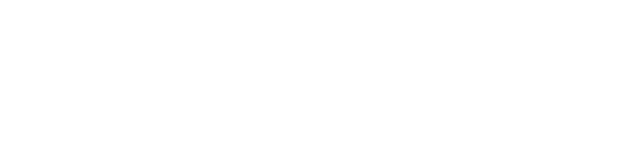
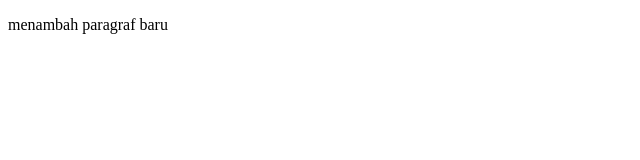
Before and after one commit to rezaaminulloh/git-test, a plain HTML site: page index.html in a window 1280 px wide. Shown: the whole page, without its empty margins (0-640 px from the left). Drawn offline with Linux system fonts and the light colour scheme.

Commit message:
menambahkan paragraf di index.html

```diff
--- a/index.html
+++ b/index.html
@@ -7,6 +7,6 @@
     <title>hello world!</title>
 </head>
 <body>
-
+    <p>menambah paragraf baru</p>
 </body>
 </html>
```
